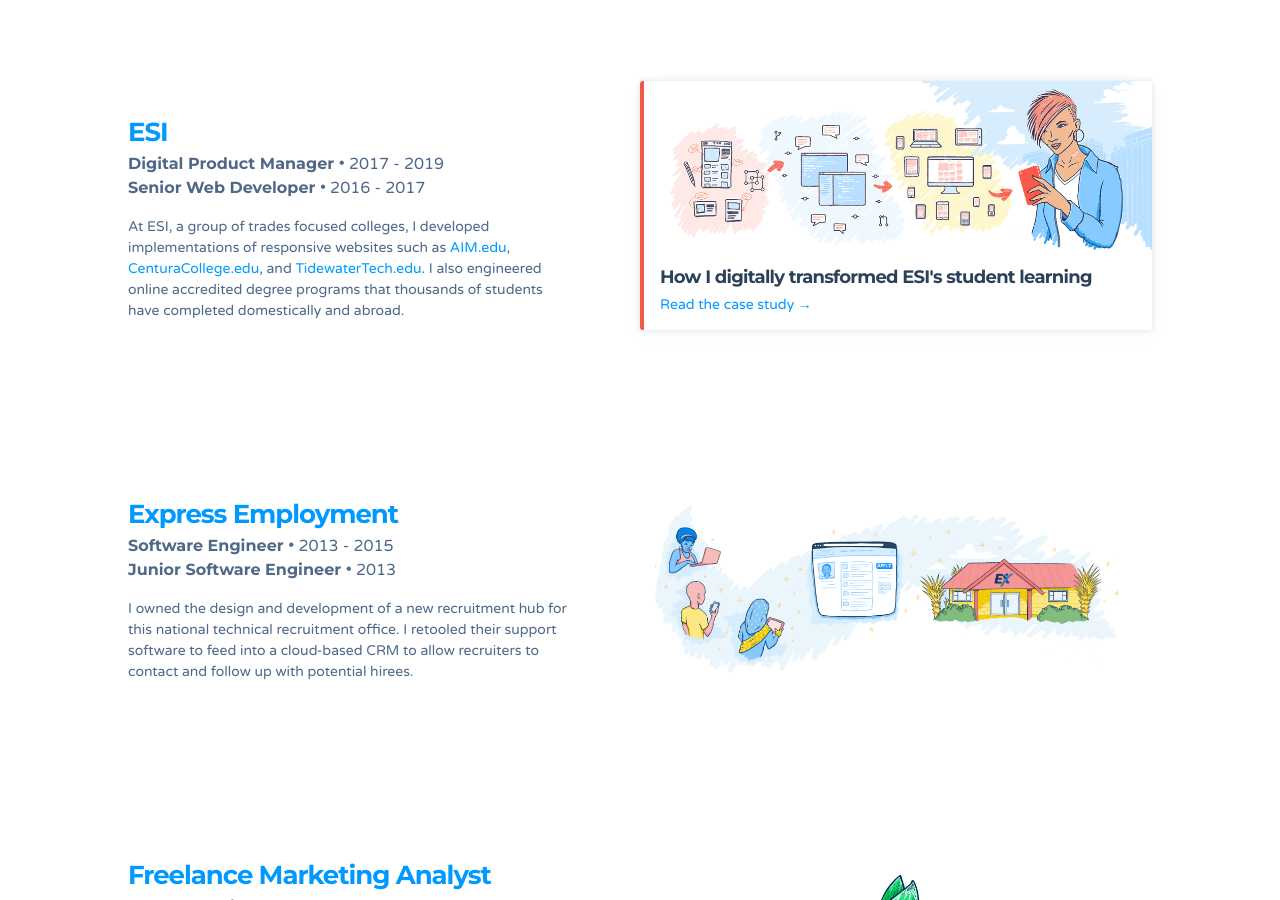
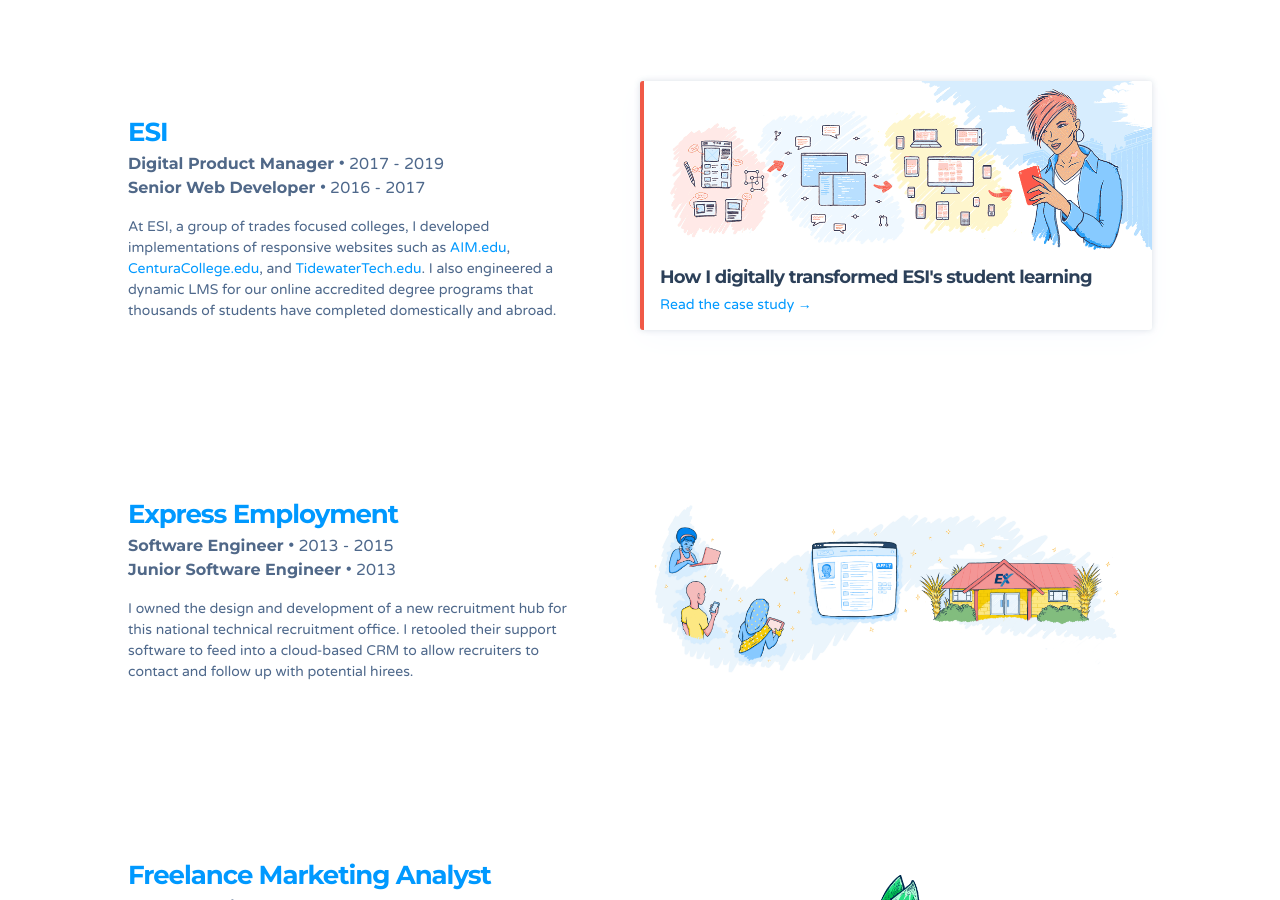
Before and after one commit to zenifold/max_page, a Jekyll site: the page built from index.html, in a window 1280 px wide and 900 px high, scrolled down 2392 px. Built offline with Jekyll 4.4.1, drawn with Linux system fonts in a browser that asks for light colours; some web fonts are replaced.

Commit message:
Update employers.yaml

```diff
--- a/_data/employers.yaml
+++ b/_data/employers.yaml
@@ -34,7 +34,7 @@
   role_2: Senior Web Developer
   timeframe_2: 2016 - 2017
   summary: |
-    At ESI, a group of trades focused colleges, I developed implementations of responsive websites such as <a href="https://aviationmaintenance.edu">AIM.edu</a>, <a href="https://centuracollege.edu">CenturaCollege.edu</a>, and <a href="http://www.tidewatertechtrades.edu/">TidewaterTech.edu</a>. I also engineered online accredited degree programs that thousands of students have completed domestically and abroad.
+    At ESI, a group of trades focused colleges, I developed implementations of responsive websites such as <a href="https://aviationmaintenance.edu">AIM.edu</a>, <a href="https://centuracollege.edu">CenturaCollege.edu</a>, and <a href="http://www.tidewatertechtrades.edu/">TidewaterTech.edu</a>. I also engineered a dynamic LMS for our online accredited degree programs that thousands of students have completed domestically and abroad.
   articles_layout: l_1_up
   articles_list:
     - title: How I digitally transformed ESI's student learning
```
